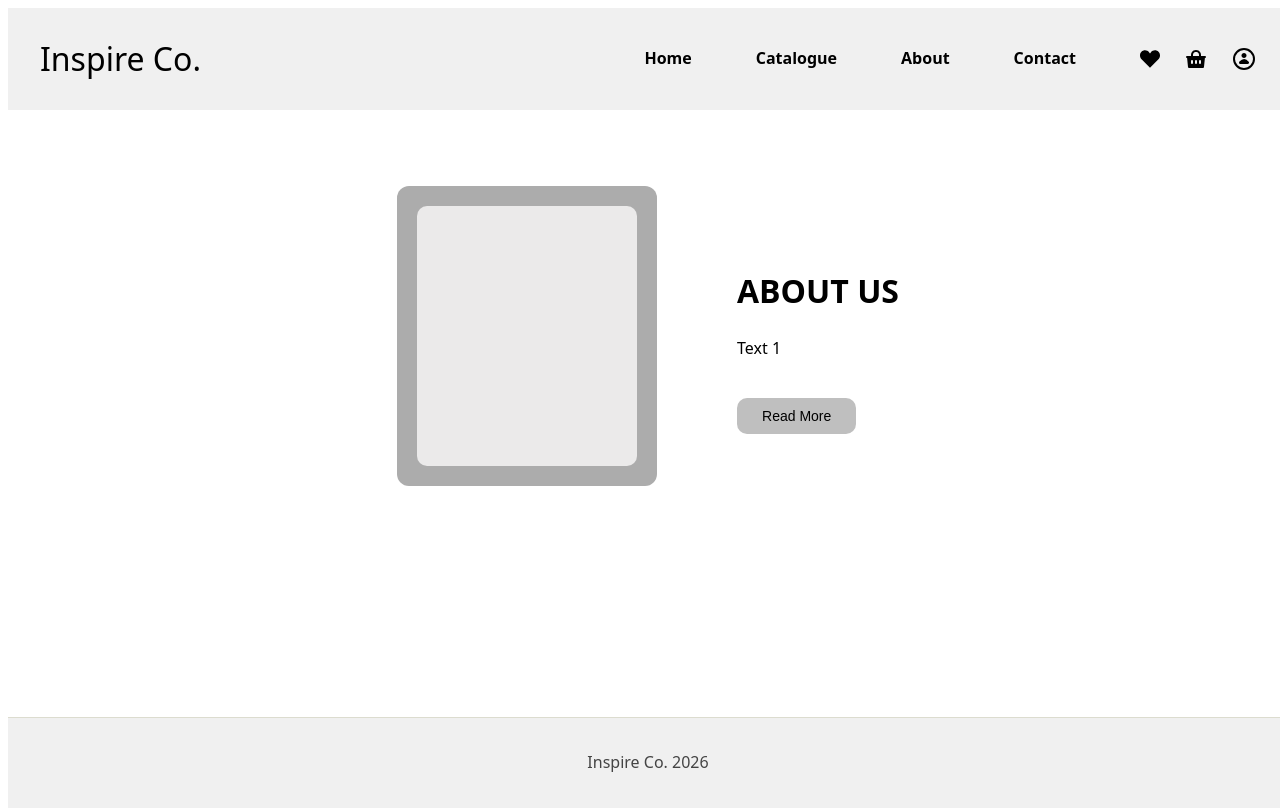
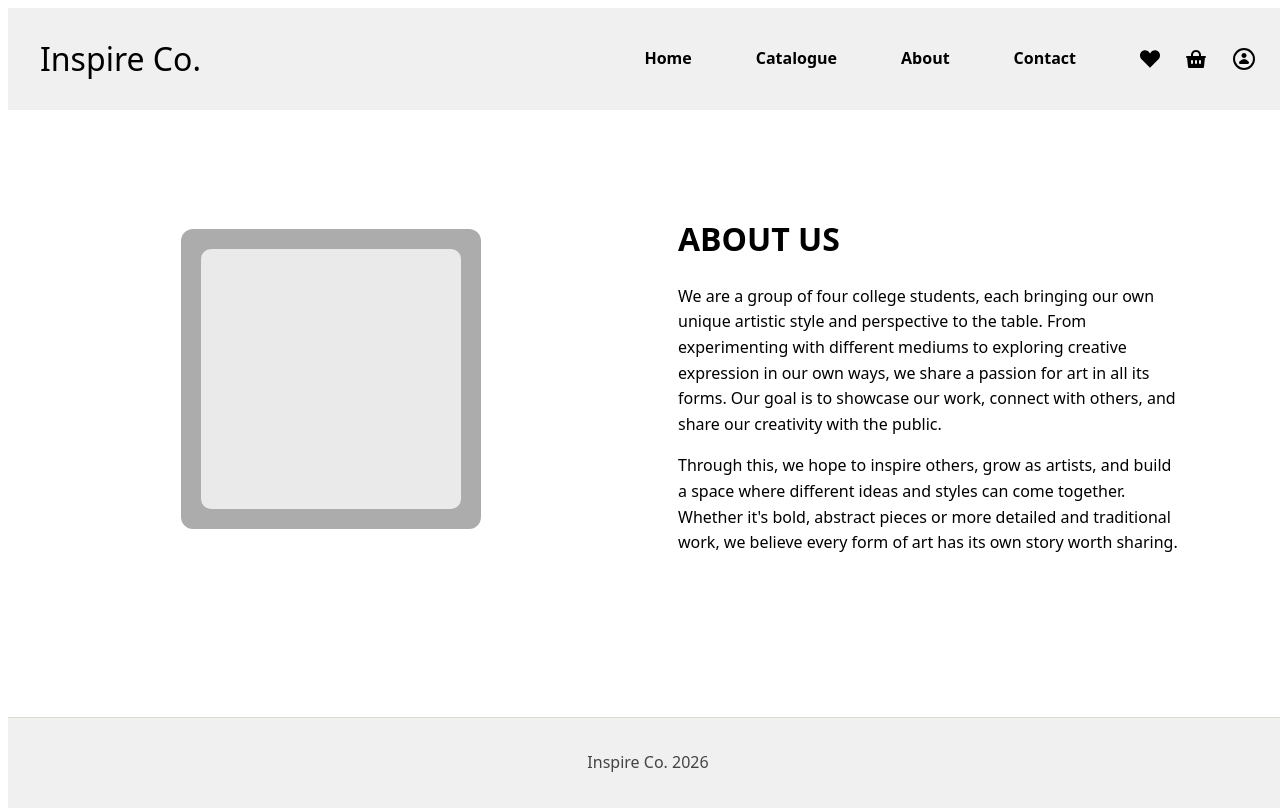
Before and after one commit to Amanda-Andrite/Tism-Central, a SvelteKit app: page /about in a window 1280 px wide. Built offline with nearby package versions, Linux system fonts and the light colour scheme.

Commit message:
Made About Us Page static

```diff
--- a/src/routes/about/+page.svelte
+++ b/src/routes/about/+page.svelte
@@ -1,12 +1,4 @@
-<script>
-	let showMore = false; //state to track if read more is clicked
-	function toggleText() {
-		//keeps track if user has clicked read more
-		showMore = !showMore;
-	} //invert
-</script>
-
-<section class="contact-container">
+<section class="about-container">
 	<div class="group-image">
 		<!--group image of the team -->
 		<div class="image-placeholder"></div>
@@ -16,34 +8,38 @@
 		<!--area of text/info -->
 		<h1>ABOUT US</h1>
 		<div class="text-content">
-			<p>Text 1</p>
-			{#if showMore}<!-- only shows if read more -->
-				<p>Text 2</p>
-			{/if}<!--end -->
+			<p>
+				We are a group of four college students, each bringing our own unique artistic style and
+				perspective to the table. From experimenting with different mediums to exploring creative
+				expression in our own ways, we share a passion for art in all its forms. Our goal is to
+				showcase our work, connect with others, and share our creativity with the public.
+			</p>
+			<p>
+				Through this, we hope to inspire others, grow as artists, and build a space where different
+				ideas and styles can come together. Whether it's bold, abstract pieces or more detailed and
+				traditional work, we believe every form of art has its own story worth sharing.
+			</p>
 		</div>
-		<button class="read-more" on:click={toggleText}
-			><!-- button for extra info -->
-			{showMore ? 'Read Less' : 'Read More'}<!--change text-->
-		</button>
 	</div>
 </section>
 
 <style>
-	.contact-container {
-		display: flex;
+	.about-container {
+		display: grid;
+		grid-template-columns: 1fr 1fr;
+		gap: 60px;
+		padding: 60px 20px;
 		align-items: center;
-		justify-content: center;
-		gap: 80px;
-		padding: 60px 20px;
-		flex-wrap: wrap;
+		margin: 0 auto;
 	}
 
 	.group-image {
 		background: #acacac;
 		padding: 20px;
 		border-radius: 12px;
-		text-align: center;
-		width: 260px;
+		width: 100%;
+		max-width: 300px;
+		justify-self: center;
 	}
 
 	.image-placeholder {
@@ -64,28 +60,15 @@
 		margin-bottom: 20px;
 	}
 
-	.read-more {
-		margin-top: 20px;
-		padding: 10px 25px;
-		border: none;
-		border-radius: 10px;
-		background: #bfbfbf;
-		cursor: pointer;
-		font-size: 14px;
-	}
-
-	.read-more:hover {
-		background: #a6a3a3;
-	}
-
 	@media (max-width: 768px) {
-		.contact-container {
-			flex-direction: column;
+		.about-container {
+			grid-template-columns: 1fr;
 			text-align: center;
 		}
 
 		.content {
 			align-items: center;
+			margin: 0 auto;
 		}
 	}
 </style>
```
